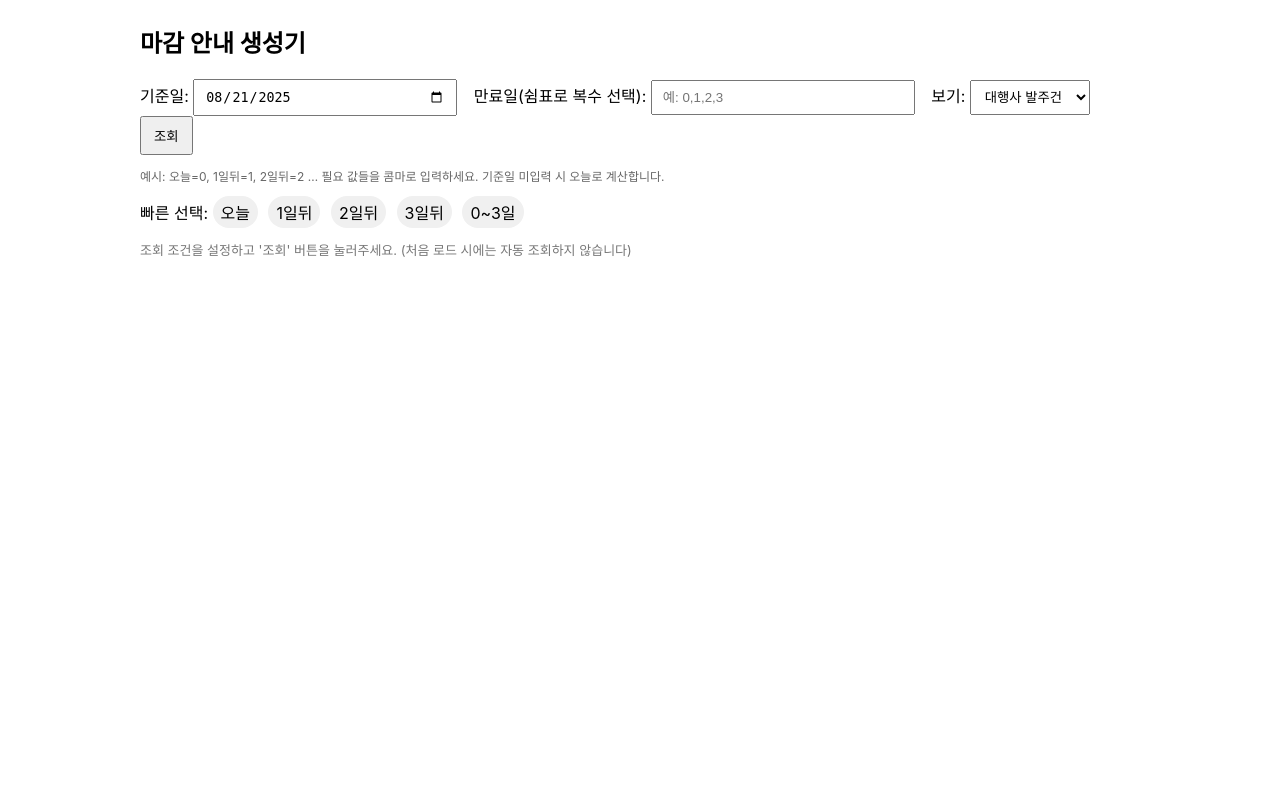
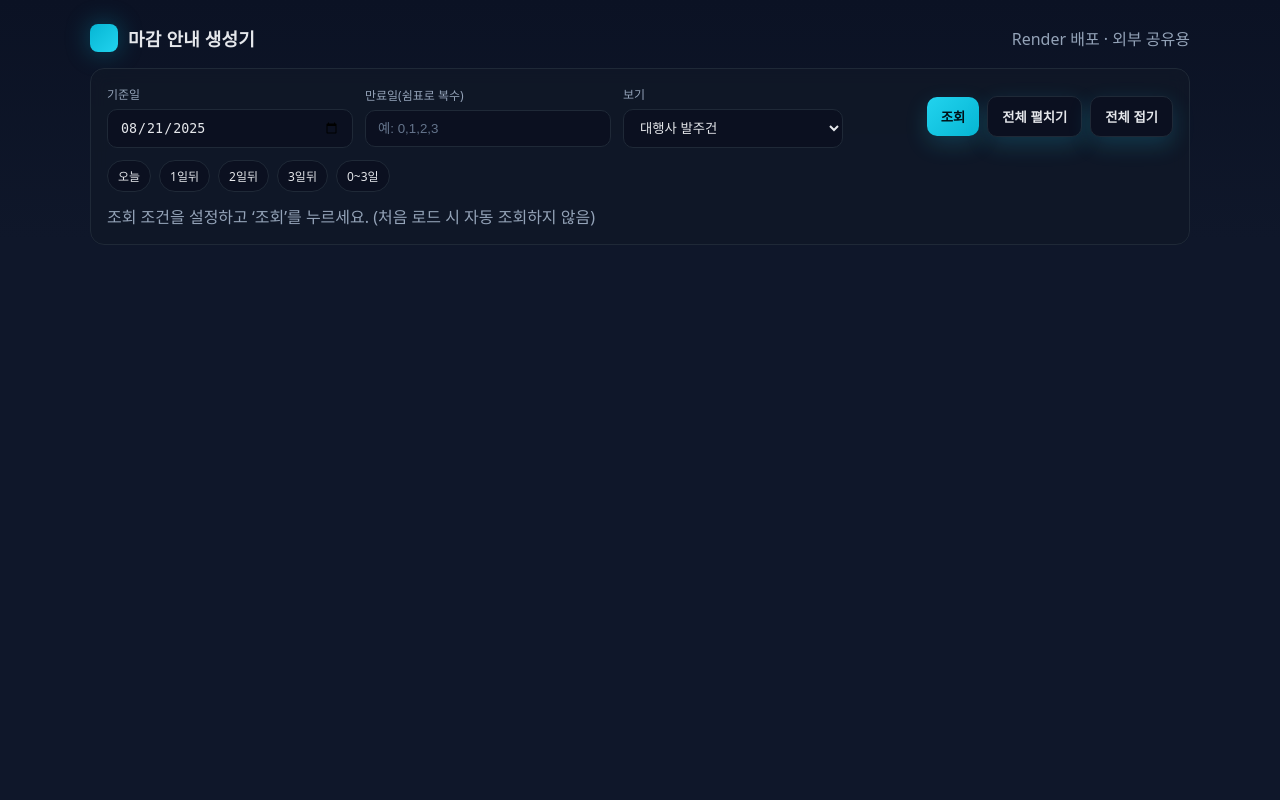
Before and after one commit to qwerpoiuqqq/jtwolab-DeadlineNotifier, a Flask app: page / in a window 1280 px wide. Run offline with Flask 3, Linux system fonts and the light colour scheme.

Commit message:
UI 업데이트

```diff
--- a/templates/index.html
+++ b/templates/index.html
@@ -5,121 +5,235 @@
     <meta name="viewport" content="width=device-width, initial-scale=1" />
     <title>마감 안내 생성기</title>
     <style>
-      body { font-family: -apple-system, BlinkMacSystemFont, "Segoe UI", Roboto, "Noto Sans KR", Arial, sans-serif; margin: 24px; }
-      .container { max-width: 1000px; margin: 0 auto; }
-      .row { margin: 12px 0; }
-      input[type="text"], input[type="date"], select { padding: 8px 10px; }
-      input[type="text"], input[type="date"] { width: 240px; }
-      button { padding: 8px 12px; cursor: pointer; }
-      .hint { color: #666; font-size: 12px; }
-      .agency { border: 1px solid #ddd; border-radius: 8px; padding: 12px; margin: 16px 0; }
-      .copy-area { background: #f8f8f8; padding: 12px; white-space: pre-wrap; font-family: ui-monospace, SFMono-Regular, Menlo, Monaco, Consolas, "Liberation Mono", "Courier New", monospace; }
-      .header { display: flex; align-items: center; justify-content: space-between; }
-      .agency-name { font-weight: 700; font-size: 16px; }
-      .chip { display: inline-block; background: #f0f0f0; padding: 4px 8px; border-radius: 999px; margin-right: 6px; cursor: pointer; }
-      .summary { background:#fafafa; border:1px dashed #ddd; padding:10px; border-radius:8px; }
-      .loading { background: #fff8e1; border: 1px solid #ffe082; color: #8d6e63; padding: 10px; border-radius: 8px; display:none; }
-      .muted { color:#777; font-size:13px; }
+      :root{
+        --bg:#0f172a;        /* slate-900 */
+        --panel:#111827;     /* gray-900 */
+        --muted:#94a3b8;     /* slate-400 */
+        --text:#e5e7eb;      /* gray-200 */
+        --accent:#22d3ee;    /* cyan-400 */
+        --accent-2:#06b6d4;  /* cyan-500 */
+        --border:#1f2937;    /* gray-800 */
+        --success:#16a34a;   /* green-600 */
+      }
+      html,body{height:100%}
+      body{
+        margin:0; background:linear-gradient(180deg,#0b1224, #0f172a 30%);
+        color:var(--text); font-family: ui-sans-serif, system-ui, "Segoe UI", Roboto, "Noto Sans KR", Arial, "Apple SD Gothic Neo";
+      }
+      .container{ max-width:1100px; margin:0 auto; padding:24px; }
+      .header{ display:flex; align-items:center; justify-content:space-between; margin-bottom:16px; }
+      .brand{ display:flex; align-items:center; gap:10px; }
+      .brand-badge{ width:28px; height:28px; border-radius:8px; background:linear-gradient(135deg,#06b6d4,#22d3ee); box-shadow:0 0 24px rgba(6,182,212,.35); }
+      .brand-title{ font-weight:800; letter-spacing:.2px; font-size:18px; }
+      .panel{ background:rgba(17,24,39,.75); backdrop-filter: blur(8px); border:1px solid var(--border); border-radius:14px; padding:16px; }
+      .row{ display:flex; flex-wrap:wrap; gap:12px; align-items:center; }
+      .row + .row{ margin-top:12px; }
+      label{ font-size:12px; color:var(--muted); display:block; margin-bottom:6px; }
+      input[type="text"],input[type="date"],select{
+        background:#0b1020; color:var(--text); border:1px solid var(--border); border-radius:10px;
+        padding:10px 12px; min-width:220px; outline:none;
+      }
+      input::placeholder{ color:#64748b; }
+      .btn{
+        border:none; padding:10px 14px; border-radius:10px; cursor:pointer; font-weight:600;
+        color:#001017; background:linear-gradient(135deg,var(--accent),var(--accent-2));
+        box-shadow:0 8px 22px rgba(34,211,238,.18); transition:.2s;
+      }
+      .btn:hover{ transform:translateY(-1px); box-shadow:0 12px 26px rgba(34,211,238,.25); }
+      .chips{ display:flex; gap:8px; flex-wrap:wrap; }
+      .chip{ font-size:12px; color:var(--text); border:1px solid var(--border); background:#0b1020; padding:6px 10px; border-radius:999px; cursor:pointer; }
+      .muted{ color:var(--muted); }
+      .summary{ display:flex; gap:10px; flex-wrap:wrap; }
+      .pill{ background:#0b1020; border:1px solid var(--border); color:var(--text); padding:6px 10px; border-radius:999px; font-size:12px; }
+      .agency{ border:1px solid var(--border); border-radius:14px; padding:14px; background:rgba(9,12,24,.7); }
+      .agency-head{ display:flex; align-items:center; justify-content:space-between; margin-bottom:8px; }
+      .agency-name{ font-weight:700; font-size:15px; letter-spacing:.3px; }
+      .copy-area{ background:#0b1020; border:1px dashed #1b2543; padding:12px; border-radius:10px; white-space:pre-wrap; font-family: ui-monospace, SFMono-Regular, Menlo, Consolas, "Courier New"; color:#dbeafe; }
+      .grid{ display:grid; gap:12px; }
+      @media(min-width:900px){ .grid{ grid-template-columns:1fr 1fr; } }
+
+      /* overlay spinner */
+      .overlay{ position:fixed; inset:0; display:none; align-items:center; justify-content:center; background:rgba(2,6,23,.6); backdrop-filter: blur(3px); z-index:50; }
+      .spinner{ width:42px; height:42px; border:3px solid rgba(34,211,238,.25); border-top-color:var(--accent); border-radius:50%; animation:spin 1s linear infinite; margin-bottom:12px; }
+      @keyframes spin{ to{ transform:rotate(360deg); } }
+      .toast{ position:fixed; right:16px; bottom:16px; background:#07201e; color:#bff1e8; border:1px solid #0d362f; border-radius:10px; padding:10px 12px; display:none; z-index:60; }
+      .toolbar{ display:flex; gap:8px; align-items:center; }
+      .btn-secondary{ background:#0b1020; color:var(--text); border:1px solid var(--border); }
+      .btn-secondary:hover{ background:#0e162e; }
     </style>
   </head>
   <body>
     <div class="container">
-      <h2>마감 안내 생성기</h2>
+      <div class="header">
+        <div class="brand">
+          <div class="brand-badge"></div>
+          <div class="brand-title">마감 안내 생성기</div>
+        </div>
+        <div class="muted">Render 배포 · 외부 공유용</div>
+      </div>
 
-      {% if error %}
-      <div class="row" style="color: #b00020;">오류: {{ error }}</div>
-      {% endif %}
-
-      <form id="query-form" class="row" method="get" action="/">
+      <!-- 컨트롤 패널 -->
+      <div class="panel" style="margin-bottom:14px;">
+        <form id="query-form" method="get" action="/">
           <input type="hidden" name="submit" value="1" />
-        <label style="margin-right:12px;">
-          기준일:
+          <div class="row">
+            <div>
+              <label>기준일</label>
               <input type="date" name="base_date" value="{{ base_date_str }}" />
-        </label>
-        <label style="margin-right:12px;">
-          만료일(쉼표로 복수 선택):
+            </div>
+            <div>
+              <label>만료일(쉼표로 복수)</label>
               <input type="text" name="days" value="{{ days_param }}" placeholder="예: 0,1,2,3" />
-        </label>
-        <label style="margin-right:12px;">
-          보기:
+            </div>
+            <div>
+              <label>보기</label>
               <select name="filter_mode">
                 <option value="agency" {% if filter_mode!='internal' %}selected{% endif %}>대행사 발주건</option>
                 <option value="internal" {% if filter_mode=='internal' %}selected{% endif %}>내부 진행건</option>
               </select>
-        </label>
-        <button type="submit">조회</button>
+            </div>
+            <div class="toolbar" style="margin-left:auto;">
+              <button class="btn" type="submit">조회</button>
+              <button class="btn btn-secondary" type="button" id="expand-all">전체 펼치기</button>
+              <button class="btn btn-secondary" type="button" id="collapse-all">전체 접기</button>
+            </div>
+          </div>
+          <div class="row chips">
+            <span class="chip" data-days="0">오늘</span>
+            <span class="chip" data-days="1">1일뒤</span>
+            <span class="chip" data-days="2">2일뒤</span>
+            <span class="chip" data-days="3">3일뒤</span>
+            <span class="chip" data-days="0,1,2,3">0~3일</span>
+          </div>
+          {% if not did_fetch %}
+          <div class="row muted">조회 조건을 설정하고 ‘조회’를 누르세요. (처음 로드 시 자동 조회하지 않음)</div>
+          {% endif %}
         </form>
-      <div id="loading" class="row loading">정보를 찾는 중입니다... 잠시만 기다려 주세요.</div>
-
-      <div class="row hint">예시: 오늘=0, 1일뒤=1, 2일뒤=2 … 필요 값들을 콤마로 입력하세요. 기준일 미입력 시 오늘로 계산합니다.</div>
-      <div class="row">
-        빠른 선택:
-        <span class="chip" onclick="setDays('0')">오늘</span>
-        <span class="chip" onclick="setDays('1')">1일뒤</span>
-        <span class="chip" onclick="setDays('2')">2일뒤</span>
-        <span class="chip" onclick="setDays('3')">3일뒤</span>
-        <span class="chip" onclick="setDays('0,1,2,3')">0~3일</span>
       </div>
 
-      {% if did_fetch %}
-        {% if ordered_days %}
-        <div class="row summary">
-          <div><b>기준일:</b> {{ base_date_str }}</div>
-          <div>
-            <b>날짜 매핑:</b>
+      <!-- 요약 -->
+      {% if did_fetch and ordered_days %}
+      <div class="panel" style="margin-bottom:14px;">
+        <div class="summary">
+          <span class="muted">기준일</span>
+          <span class="pill">{{ base_date_str }}</span>
+          <span class="muted" style="margin-left:10px;">날짜 매핑</span>
           {% for d in ordered_days %}
-              <span style="margin-right:8px;">{{ d }}일 → {{ day_to_date_label[d] }}</span>
+            <span class="pill">{{ d }}일 → {{ day_to_date_label[d] }}</span>
           {% endfor %}
         </div>
       </div>
       {% endif %}
 
+      <!-- 결과 -->
+      {% if did_fetch %}
         {% if grouped %}
+          <div class="grid" id="results">
             {% for agency, tasks in grouped.items() %}
-            <div class="agency">
-              <div class="header">
+              <div class="agency" data-agency-card>
+                <div class="agency-head">
                   <div class="agency-name">[{{ agency }}]</div>
-                <div>
-                  <button onclick="copyText('copy-{{ loop.index }}')">복사</button>
+                  <div class="toolbar">
+                    <button class="btn btn-secondary" type="button" data-toggle>접기</button>
+                    <button class="btn" type="button" onclick="copyText('copy-{{ loop.index }}')">복사</button>
                   </div>
                 </div>
-              <div id="copy-{{ loop.index }}" class="copy-area">{{ agency_to_message[agency] }}</div>
+                <div id="copy-{{ loop.index }}" class="copy-area" data-body>
+                  {{ agency_to_message[agency] }}
+                </div>
               </div>
             {% endfor %}
+          </div>
         {% else %}
-          <div class="row muted">조건에 해당하는 항목이 없습니다.</div>
+          <div class="panel muted">조건에 해당하는 항목이 없습니다.</div>
         {% endif %}
-      {% else %}
-        <div class="row muted">조회 조건을 설정하고 '조회' 버튼을 눌러주세요. (처음 로드 시에는 자동 조회하지 않습니다)</div>
+      {% endif %}
+
+      {% if error %}
+        <div class="panel" style="margin-top:14px; border-color:#7f1d1d; color:#fecaca; background:#1b0b0b;">
+          오류: {{ error }}
+        </div>
       {% endif %}
     </div>
 
+    <!-- 로딩 오버레이 -->
+    <div class="overlay" id="overlay">
+      <div style="text-align:center;">
+        <div class="spinner"></div>
+        <div class="muted">정보를 찾는 중입니다...</div>
+      </div>
+    </div>
+
+    <!-- 토스트 -->
+    <div class="toast" id="toast">복사되었습니다. 카톡에 붙여넣기 하세요.</div>
+
     <script>
-      const form = document.getElementById('query-form');
-      const loading = document.getElementById('loading');
-      form?.addEventListener('submit', function(){
-        if (loading) loading.style.display = 'block';
-      });
-      function setDays(v) {
+      // 빠른 선택 칩
+      document.querySelectorAll('.chip').forEach(el=>{
+        el.addEventListener('click', ()=>{
+          const v = el.getAttribute('data-days');
           const input = document.querySelector('input[name="days"]');
           input.value = v;
+        });
+      });
+
+      // 오버레이 스피너
+      const form = document.getElementById('query-form');
+      const overlay = document.getElementById('overlay');
+      form?.addEventListener('submit', ()=>{ overlay.style.display='flex'; });
+
+      // 접기/펼치기
+      function toggleCard(card, force){
+        const body = card.querySelector('[data-body]');
+        const btn = card.querySelector('[data-toggle]');
+        const isHidden = body.style.display === 'none';
+        const nextState = (force === undefined) ? isHidden : !force;
+        body.style.display = nextState ? 'block' : 'none';
+        btn.textContent = nextState ? '접기' : '펼치기';
       }
-      function copyText(id) {
+      document.querySelectorAll('[data-agency-card]').forEach(card=>{
+        card.querySelector('[data-toggle]').addEventListener('click', ()=>toggleCard(card));
+      });
+      document.getElementById('expand-all')?.addEventListener('click', ()=>{
+        document.querySelectorAll('[data-agency-card]').forEach(c=>{
+          c.querySelector('[data-body]').style.display='block';
+          c.querySelector('[data-toggle]').textContent='접기';
+        });
+      });
+      document.getElementById('collapse-all')?.addEventListener('click', ()=>{
+        document.querySelectorAll('[data-agency-card]').forEach(c=>{
+          c.querySelector('[data-body]').style.display='none';
+          c.querySelector('[data-toggle]').textContent='펼치기';
+        });
+      });
+
+      // 복사
+      function showToast(){
+        const t = document.getElementById('toast');
+        t.style.display='block';
+        setTimeout(()=>{ t.style.display='none'; }, 1400);
+      }
+      window.copyText = function(id){
         const el = document.getElementById(id);
         if (!el) return;
         const text = el.innerText;
-        navigator.clipboard.writeText(text).then(() => {
-          alert('복사되었습니다. 카톡에 붙여넣기 하세요.');
-        }).catch(() => {
+        if (navigator.clipboard?.writeText) {
+          navigator.clipboard.writeText(text).then(showToast).catch(()=>{
             const ta = document.createElement('textarea');
-          ta.value = text;
-          document.body.appendChild(ta);
-          ta.select();
-          document.execCommand('copy');
-          document.body.removeChild(ta);
-          alert('복사되었습니다. 카톡에 붙여넣기 하세요.');
+            ta.value = text; document.body.appendChild(ta); ta.select();
+            document.execCommand('copy'); document.body.removeChild(ta);
+            showToast();
           });
+        } else {
+          const ta = document.createElement('textarea');
+          ta.value = text; document.body.appendChild(ta); ta.select();
+          document.execCommand('copy'); document.body.removeChild(ta);
+          showToast();
         }
+      };
+
+      // 페이지 로드 후 로딩 숨김(뒤로가기 등 브라우저 캐시 대비)
+      window.addEventListener('pageshow', ()=>{ overlay.style.display='none'; });
     </script>
   </body>
 </html>
```
Lines whose indentation alone changed are shown as unchanged.
